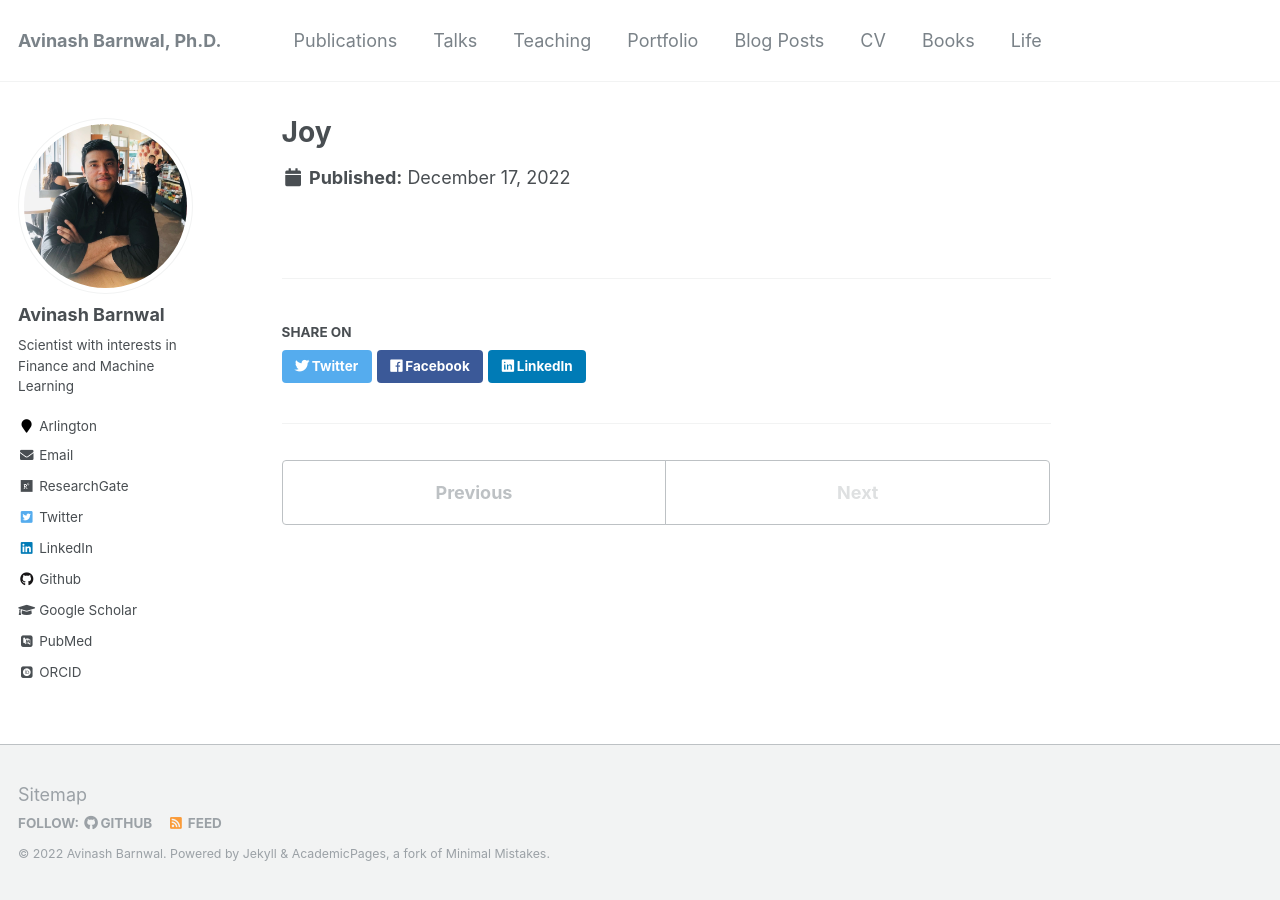
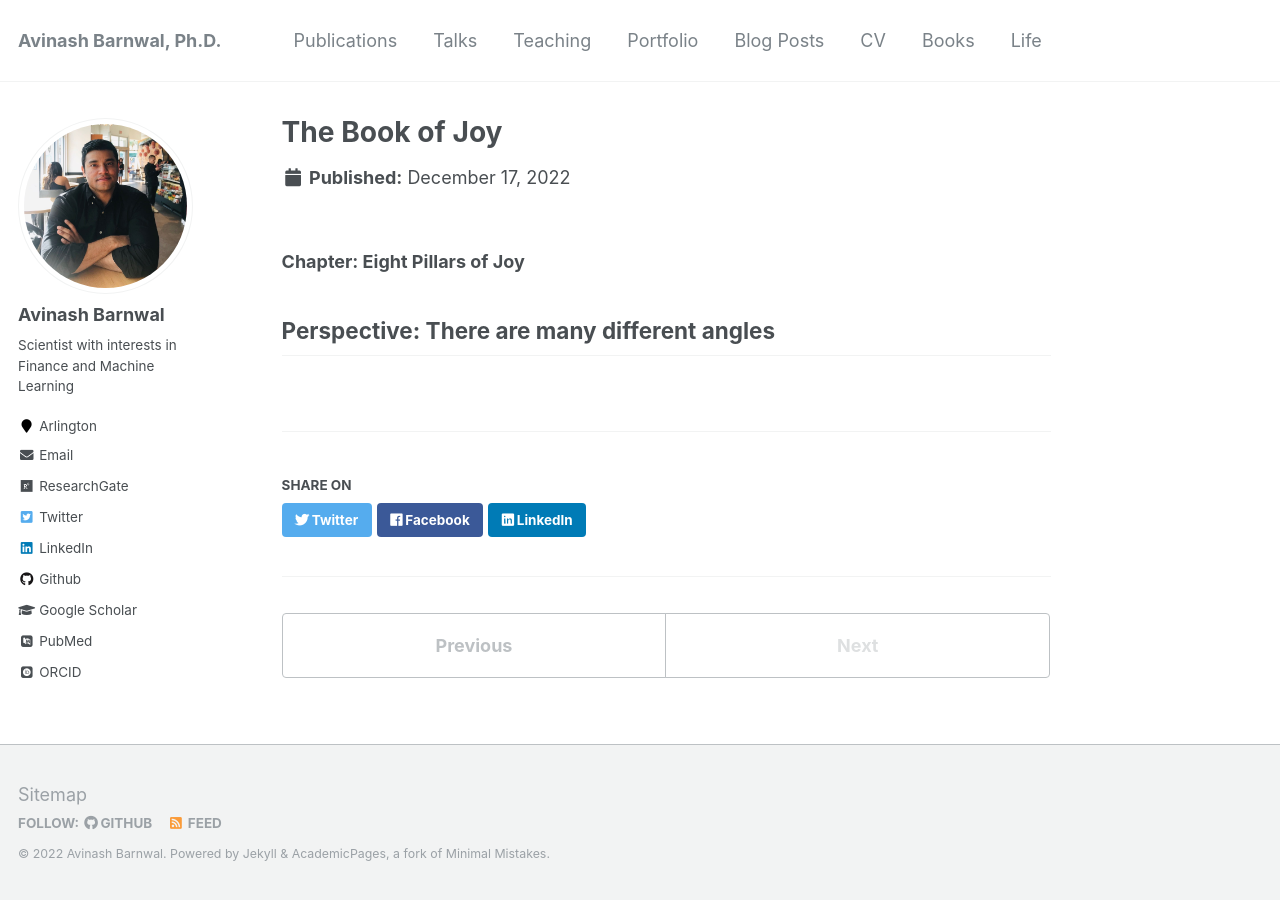
Before and after one commit to avinashbarnwal/avinashbarnwal.github.io, a Jekyll site: the page built from _books/joy.md, in a window 1280 px wide. Built offline with Jekyll 4.4.1, drawn with Linux system fonts in a browser that asks for light colours; some web fonts are replaced.

Commit message:
Update joy.md

```diff
--- a/_books/joy.md
+++ b/_books/joy.md
@@ -1,7 +1,11 @@
 ---
-title: "Joy"
+title: "The Book of Joy"
 collection: books
 type: "Non-Fictional"
 permalink: /books/joy
 date: 2022-12-17
 ---
+
+### Chapter: Eight Pillars of Joy
+
+## Perspective: There are many different angles
```
